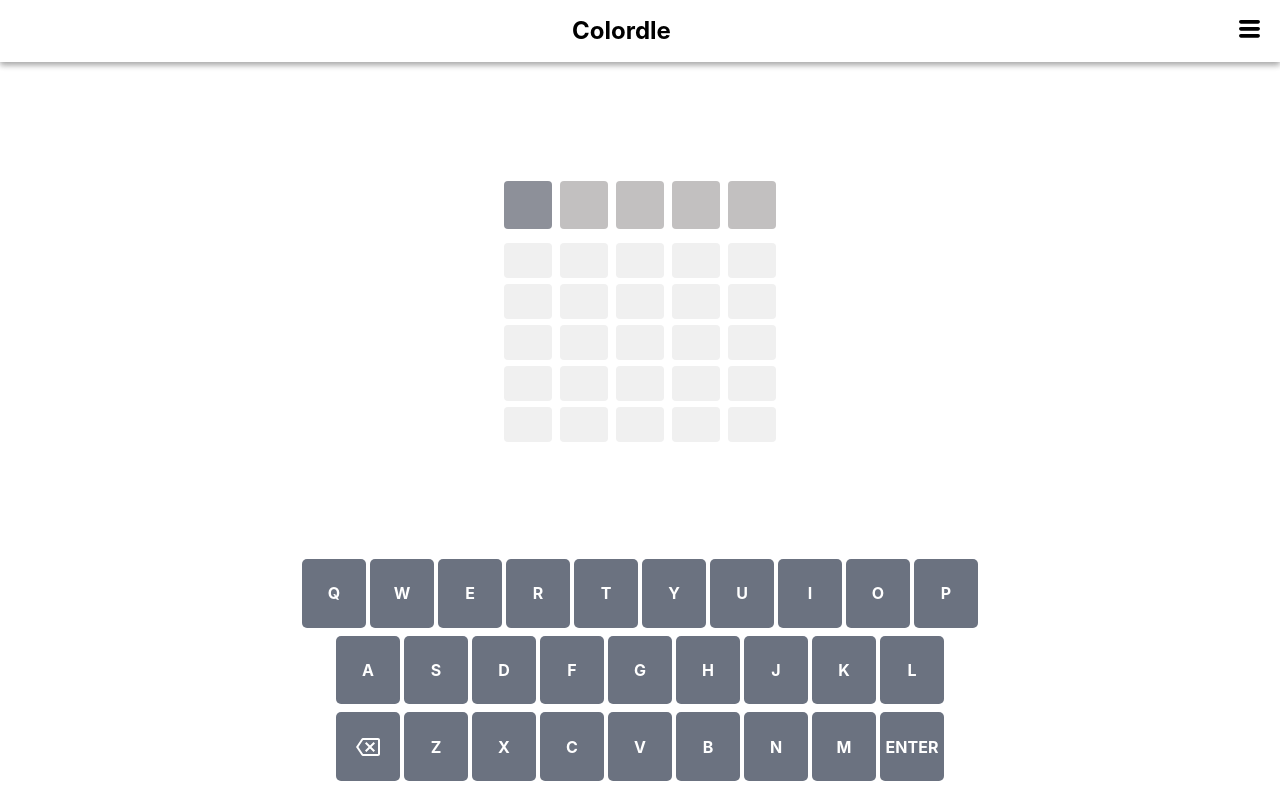
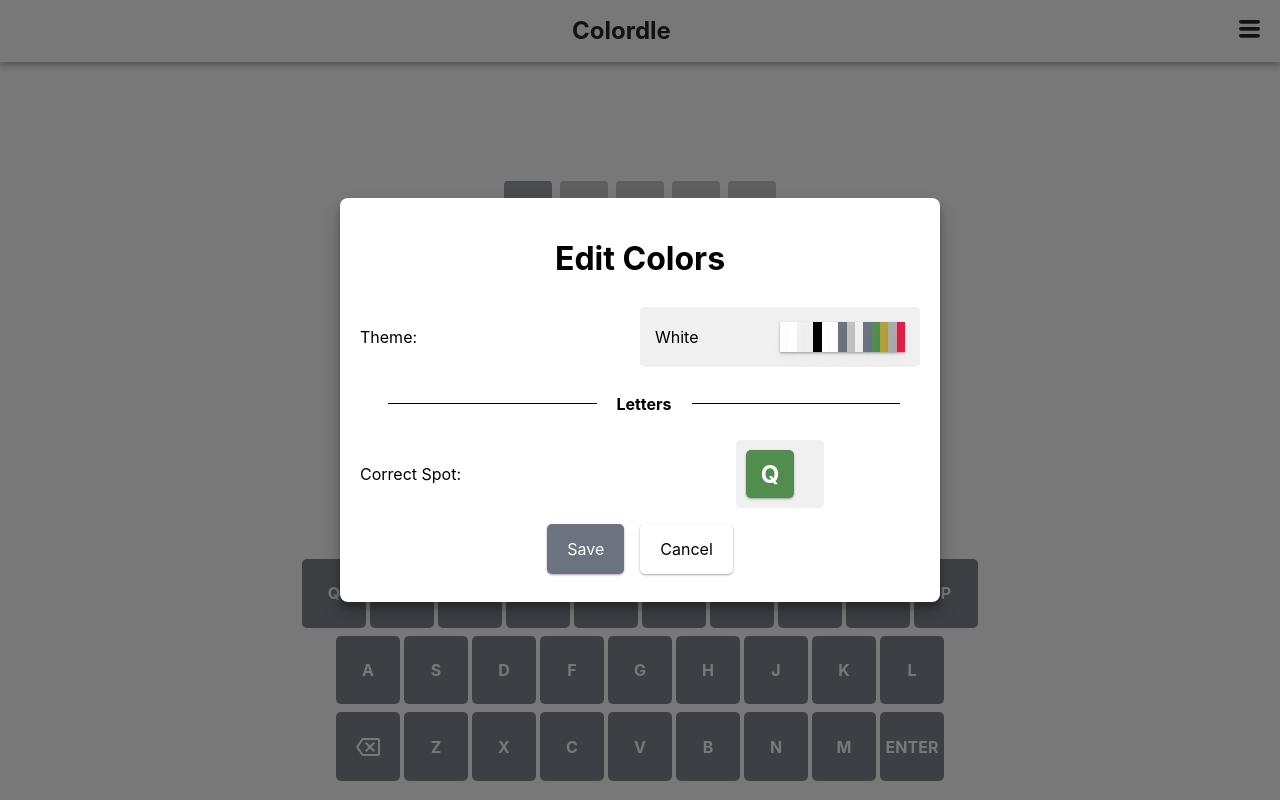
Before and after one commit to MattHaslemTech/Colordle, a React (Create React App) app: page / in a window 1280 px wide. Built offline with nearby package versions, Linux system fonts and the light colour scheme.

Commit message:
Add more dropdown functionality. Add styling for letter color dropdowns.

```diff
--- a/src/components/Items/Dropdown.jsx
+++ b/src/components/Items/Dropdown.jsx
@@ -1,8 +1,11 @@
 import React from 'react';
+import {createRoot} from 'react-dom/client';
 
 import $ from 'jquery';
 
 import '../styles/items/dropdown.css';
+
+import DownTriangle from './icons/DownTriangle';
 
 /*
  * Pass a callback function in each optiion (prop: callback) if you want some function to execute once an option is clicked on
@@ -27,7 +30,7 @@ class Dropdown extends React.Component
 
 
   /*
-   * When props are changed, update the dropdown
+   * When props are changed, update the dropdown (used to reset dropdown when 'cancel' is pressed)
    */
   componentDidUpdate(prevProps) {
     // Typical usage (don't forget to compare props):
@@ -36,9 +39,14 @@ class Dropdown extends React.Component
 
       console.log("state : " + this.props.default);
 
-      //var selectedItemHtml = $(this.props.default).clone();
-      //$('.dropdown-wrap .top-item').html(html);
-      console.log('dange');
+      // Get dropdown wrap
+      var dropdownWrap = $('[data-name="' + this.props.name + '"]').find('top-item');
+
+      var selectedItemHtml = this.props.default;
+
+      const rootElement = document.getElementById('top-' + this.props.name);
+      const root = createRoot(rootElement);
+      root.render(selectedItemHtml);
     }
   }
 
@@ -51,7 +59,7 @@ class Dropdown extends React.Component
 
     var i = 0;
     options.forEach((value, key) => {
-      results.push(<div key={i} className="item row" data-value={this.props.value} onClick={this.selectItem}>{value}</div>);
+      results.push(<div key={i} className="item row" onClick={this.selectItem}>{value}</div>);
 
       i++;
     });
@@ -120,23 +128,32 @@ class Dropdown extends React.Component
       this.props.callback(value);
     }
 
-    $('.dropdown-wrap .top-item').html(selectedItemHtml);
+    $('.dropdown-wrap[data-name="' + this.props.name + '"] .top-item').html(selectedItemHtml);
   }
 
 
   render()
   {
 
+    /*
+     *  Show dropdown triangle if props are set to do so
+     */
+    var dropdownTriangle = <></>;
+    if(this.props.dropdownTriangle && this.props.dropdownTriangle == "true")
+    {
+      dropdownTriangle = <DownTriangle />;
+    }
+
     return(
-      <div className="dropdown-wrap" data-id={this.state.id} onClick={this.openDropdown} data-open={this.state.open}>
-        <div className="top-item">
-          <div className="item row">
-            {this.props.default}
-          </div>
+      <div className="dropdown-wrap" data-id={this.state.id} data-name={this.props.name} data-type={this.props.type} onClick={this.openDropdown} data-open={this.state.open}>
+        <div className="top-item" id={"top-" + this.props.name}>
+          {this.props.default}
+          {dropdownTriangle}
         </div>
         <div className="options-wrap">
           {this.state.items}
         </div>
+
       </div>
     )
   }
--- /dev/null
+++ b/src/components/Items/icons/DownTriangle.jsx
@@ -0,0 +1,30 @@
+import React from "react";
+
+class DownTriangle extends React.Component {
+
+  constructor(props)
+  {
+    super(props);
+  }
+
+  handleClick = () => {
+    this.props.onClick();
+  }
+
+  render(){
+    return (
+
+      <svg xmlns="http://www.w3.org/2000/svg" viewBox="0 0 15 10" className="dropdownTriangle">
+        <defs>
+        </defs><g id="Layer_2" data-name="Layer 2">
+        <g id="Layer_1-2" data-name="Layer 1">
+          <polygon class="dropdown-triangle" fill="var(--color-tone-1)" points="7.5 10 15 0 0 0 7.5 10"/>
+          </g>
+        </g>
+      </svg>
+
+    )
+  }
+}
+
+export default DownTriangle;
--- a/src/components/Navbar/Popups/ColorPopup.jsx
+++ b/src/components/Navbar/Popups/ColorPopup.jsx
@@ -6,6 +6,7 @@ import Dropdown from '../../Items/Dropdown';
 import SaveButton from '../../Items/Save';
 
 import '../../styles/popups.css';
+import '../../styles/popups/colorPopup.css';
 import '../../styles/items/dropdown.css';
 import '../../styles/items/buttons.css';
 
@@ -44,10 +45,10 @@ class ColorPopUp extends React.Component {
 
    componentDidUpdate(prevProps) {
   // Typical usage (don't forget to compare props):
-  if (this.props.userID !== prevProps.userID) {
-    this.fetchData(this.props.userID);
+    if (this.props.userID !== prevProps.userID) {
+      this.fetchData(this.props.userID);
+    }
   }
-}
 
 
   setSelectedTheme()
@@ -94,7 +95,7 @@ class ColorPopUp extends React.Component {
 
 
 
-    return <>{option}<div data-value={selectedThemeName} className="colors-wrap">{colorResults}</div></>;
+    return <div className="item row">{option}<div data-value={selectedThemeName} className="colors-wrap">{colorResults}</div></div>;
 
   }
 
@@ -221,6 +222,45 @@ class ColorPopUp extends React.Component {
 
   }
 
+
+
+  /*
+   * When user selects a letter tile color
+   */
+  updateLetterTile(type)
+  {
+
+  }
+
+
+  /*
+   * Get color options for Tile dropdowns
+   */
+  getColorOptions()
+  {
+
+  }
+
+
+  /*
+   * Get default tile color item
+   *
+   * @param type:  the name of the css variable
+   */
+   getDefaultColorItem(type)
+   {
+     var themes = require('../../../files/themes.json');
+     var userSettings = require('../../../files/user-settings.json');
+
+     var tileStyle = {
+       background: "var(--" + type + ")",
+     }
+
+     var result = <div className="tile" style={tileStyle}>Q</div>
+
+     return result;
+   }
+
   /*
    * Handle API call when the User clicks 'Save'
    */
@@ -261,21 +301,58 @@ class ColorPopUp extends React.Component {
   render(){
 
     return(
-      <div className="pop-up-wrap" data-name="color">
+      <div className="pop-up-wrap open" data-name="color">
         <div className="content-wrap">
           <h1>Edit Colors</h1>
           <div className="row">
             <div className="title">Theme:</div>
             <div className="right-side option">
-              <Dropdown options={this.state.defaultThemes} callback={this.updateTheme} default={this.state.selectedTheme} customThemeOptions={this.state.customThemes} />
+              <Dropdown
+                  options={this.state.defaultThemes}
+                  callback={this.updateTheme}
+                  default={this.state.selectedTheme}
+                  name="theme-select"
+                  type="theme"
+                  customThemeOptions={this.state.customThemes}
+              />
             </div>
           </div>
+
+          <section>
+            <div className="row heading-wrap">
+              <div className="line"></div>
+              Letters
+              <div className="line"></div>
+            </div>
+
+            <div className="row">
+              <div className="title">Correct Spot:</div>
+              <div className="right-side option center">
+                <Dropdown
+                    options={this.state.defaultThemes}
+                    callback={this.updateTheme}
+                    default={this.getDefaultColorItem("letter-correct-spot-bg-color")}
+                    name="correct-letter-select"
+                    type="letter"
+                    customThemeOptions={this.state.customThemes}
+                    dropdownTriangle="true"
+                />
+              </div>
+            </div>
+
+          </section>
+
+
+
           <div className="row center buttons">
             <div className="close-popup button save" onClick={this.handleSave}>
               Save {this.state.apiResponse}
             </div>
             <div className="close-popup button" onClick={this.handleCancel}>Cancel</div>
           </div>
+
+
+
         </div>
       </div>
     )
--- a/src/components/styles/items/dropdown.css
+++ b/src/components/styles/items/dropdown.css
@@ -4,6 +4,9 @@
   position: relative;
 
   color: #000;
+
+  background: var(--letter-bg-color);
+  border-radius: 5px;
 }
 
 .dropdown-wrap *
@@ -13,6 +16,10 @@
 
 .dropdown-wrap .top-item
 {
+  display: flex;
+  flex-direction: row;
+  flex-wrap: nowrap;
+
   width: 100%;
   background: var(--letter-bg-color);
   color: var(--text-color);
@@ -20,10 +27,17 @@
   border-radius: 5px;
 }
 
+.dropdown-wrap .top-item svg.dropdownTriangle
+{
+  width: 10px;
+  margin-left: 10px;
+}
+
 .dropdown-wrap .options-wrap
 {
   transition: all 300ms;
   position: absolute;
+  z-index: 99;
 
   background: var(--letter-bg-color);
   color: var(--text-color);
--- a/src/components/styles/popups.css
+++ b/src/components/styles/popups.css
@@ -51,12 +51,19 @@
 }
 
 
+.pop-up-wrap .content-wrap section
+{
+  width: 100%;
+}
+
 .pop-up-wrap .content-wrap .row
 {
   display: flex;
   flex-direction: row;
   justify-content: space-between;
   align-items: center;
+
+  box-sizing: border-box;
 
   padding: 8px 0px;
 
@@ -83,3 +90,30 @@
 {
   width: 100%;
 }
+
+
+.pop-up-wrap .content-wrap .row .right-side.center
+{
+  display: flex;
+  flex-direction: row;
+  justify-content: center;
+}
+
+.pop-up-wrap .content-wrap .row.heading-wrap
+{
+  display: flex;
+  flex-direction: row;
+  align-items: center;
+
+  font-weight: bold;
+
+  padding-left: 8px;
+
+}
+
+
+.pop-up-wrap .content-wrap .row.heading-wrap .line
+{
+  margin: 20px;
+  border-bottom: solid 1px var(--text-color);
+}
--- /dev/null
+++ b/src/components/styles/popups/colorPopup.css
@@ -0,0 +1,47 @@
+.pop-up-wrap[data-name="color"] .tile
+{
+  display: flex;
+  align-items: center;
+  justify-content: center;
+
+  --size: 3rem;
+
+  width: var(--size);
+  height: var(--size);
+  border-radius: 5px;
+
+  text-transform: uppercase;
+  font-weight: bold;
+
+  color: var(--board-text-color);
+
+  box-shadow: rgba(0, 0, 0, 0.12) 0px 1px 3px, rgba(0, 0, 0, 0.24) 0px 1px 2px;
+
+}
+
+
+.pop-up-wrap[data-name="color"] .content-wrap .dropdown-wrap[data-type="letter"]
+{
+  --size: 3rem;
+  max-width: calc(var(--size) + 20px);
+  height: var(--size);
+
+  padding: 10px;
+
+
+  cursor: pointer;
+}
+
+.pop-up-wrap[data-name="color"] .content-wrap .dropdown-wrap[data-type="letter"] .top-item
+{
+  font-size: 1.5rem;
+}
+
+
+.pop-up-wrap[data-name="color"] .content-wrap .dropdown-wrap[data-type="letter"] .options-wrap
+{
+  right: 0px;
+  top: 100%;
+  min-width: 300px;
+  border-radius: 5px 0px 5px 5px;
+}
```
Also changed, not shown: src/components/Items/icons/down_triangle.svg (added).
